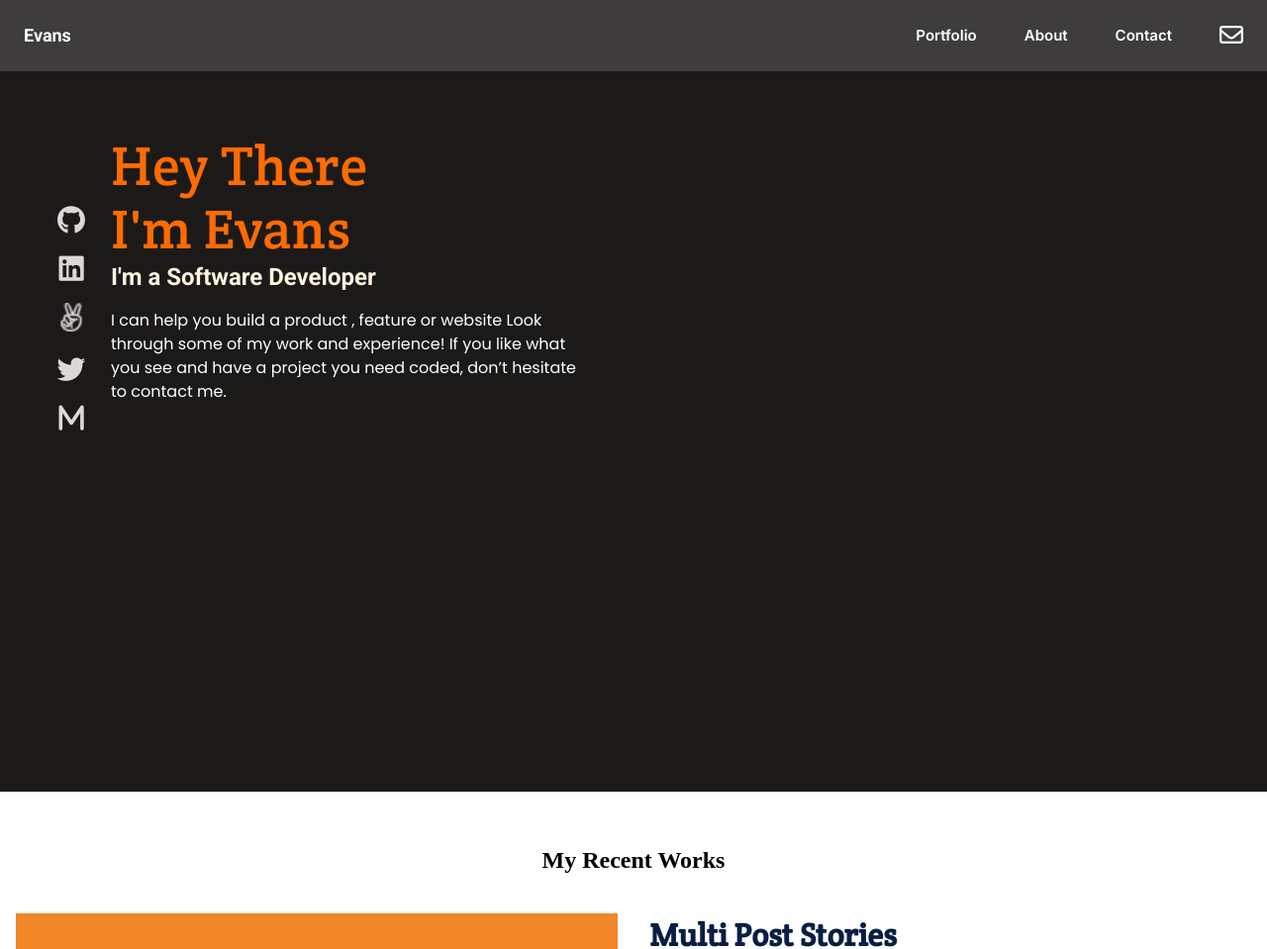
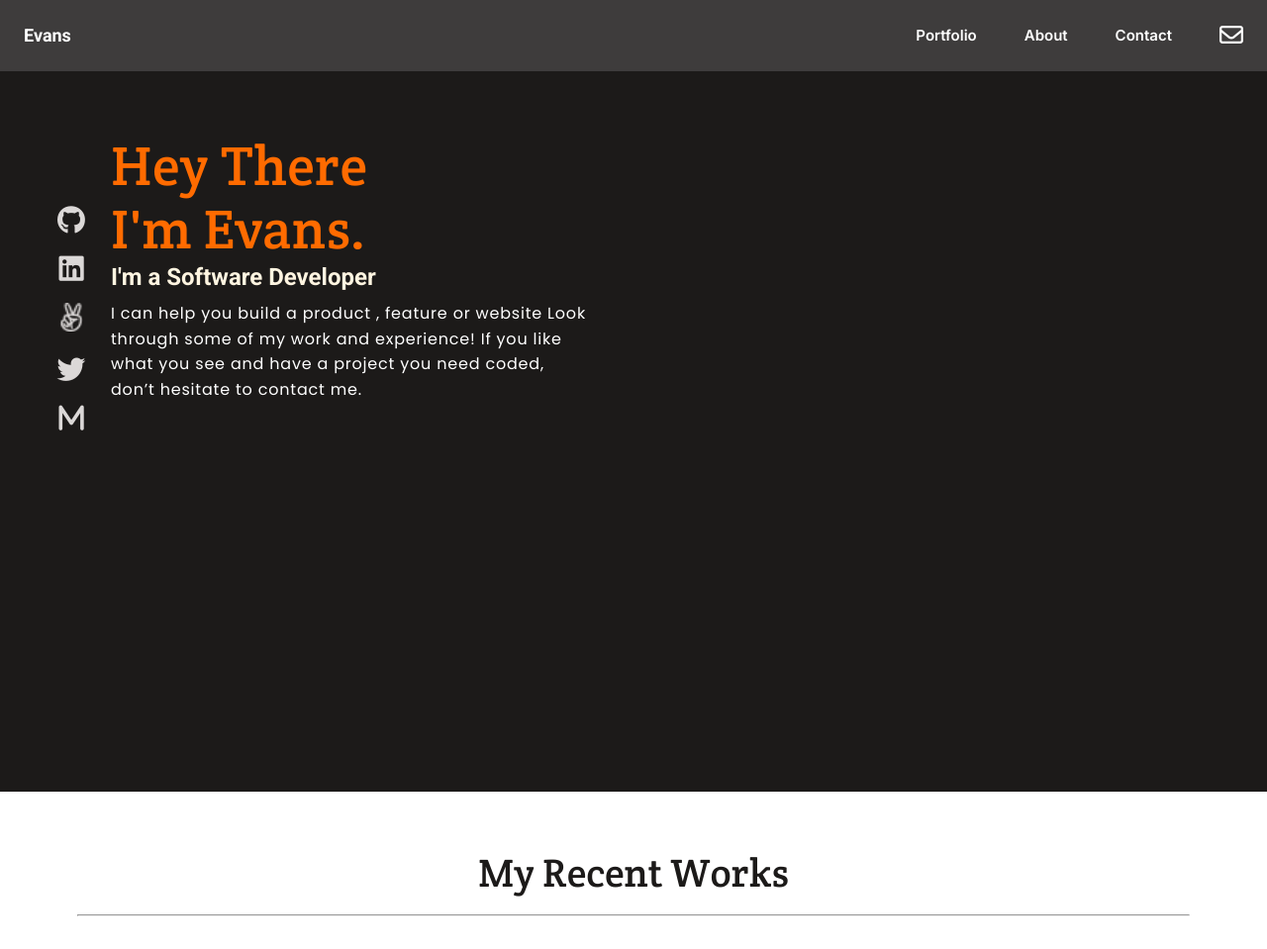
Before and after one commit to prg-04/My_Portfolio, a website: page index.html in a window 1280 px wide. Shown: the top 959 px of the page at 99% size. Drawn offline with Linux system fonts and the light colour scheme.

Commit message:
Modify h1 fonts and  text spacing

```diff
--- a/index.html
+++ b/index.html
@@ -13,9 +13,9 @@
   </head>
   <body>
     <header id="navigation">
-      <div class="logo">
+      <a href="/" class="logo">
         <h3>Evans</h3>
-      </div>
+      </a>
       <nav class="navlinks">
         <ul class="links">
           <li class="link"><a href="#portfolio">Portfolio</a></li>
@@ -35,7 +35,7 @@
       <div class="hero_text">
         <h1 class="title">
           Hey There <br />
-          I'm Evans
+          I'm Evans.
         </h1>
         <h2 class="subtitle">I'm a Software Developer</h2>
         <p class="text">
@@ -69,6 +69,7 @@
     <section id="portfolio">
       <div class="title">
         <h2>My Recent Works</h2>
+        <hr />
       </div>
       <div class="cards">
         <div class="placeholder">
--- a/styles.scss
+++ b/styles.scss
@@ -188,9 +188,10 @@
       font-style: normal;
       font-weight: 400;
       font-size: 1rem;
-      line-height: 1.5rem;
+      line-height: 1.6rem;
+      letter-spacing: 0.8px;
       color: #fff;
-      margin-top: 1rem;
+      margin-top: 0.5rem;
     }
   }
 
@@ -221,9 +222,25 @@
 
   .title {
     display: flex;
+    flex-direction: column;
     align-items: center;
     justify-content: center;
     margin: 2.5rem 0;
+
+    h2 {
+      font-family: "Crete Round";
+      font-style: normal;
+      font-weight: 400;
+      font-size: 40px;
+      line-height: 52px;
+      color: #1c1a19;
+    }
+
+    hr {
+      margin-top: 1rem;
+      background-color: #1c1a19;
+      width: 90%;
+    }
   }
 
   .cards {
```
Also changed, not shown: styles.css, 1 other file.
